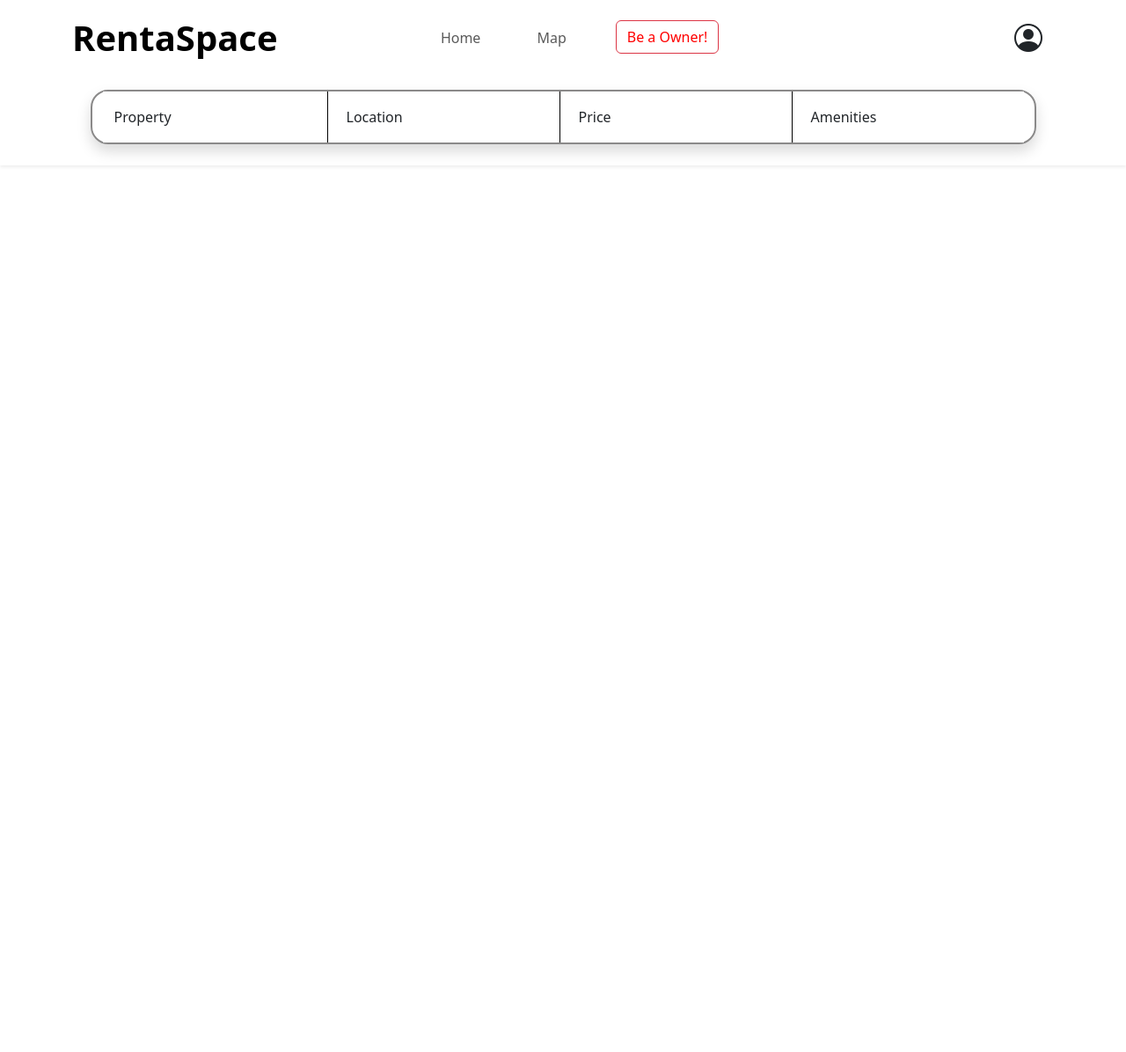
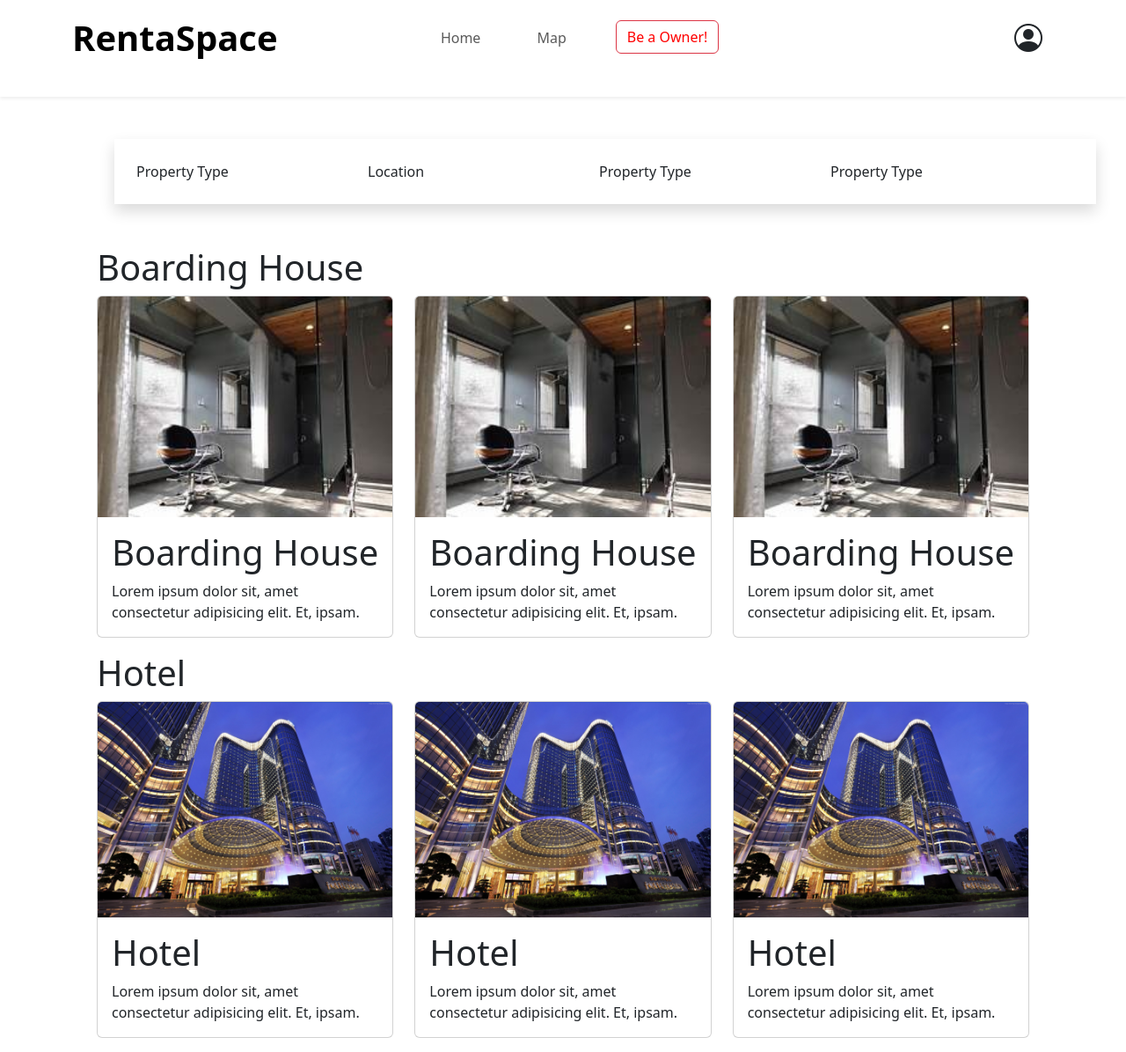
Before and after one commit to JaymarBalansag/RentalSpace, a Vue app: page /properties in a window 1280 px wide. Shown: the whole page at 88% size. Before the commit the page ends 800 px from the top, so only its background shows below. Built offline with nearby package versions, Linux system fonts and the light colour scheme.

Commit message:
Property Initial, Map Reset-Unfinished

```diff
--- a/src/App.vue
+++ b/src/App.vue
@@ -4,10 +4,8 @@ import Header from './components/Header.vue';
 </script>
 
 <!-- Notes:
-
 RouterLink to
 RouterView
-
 -->
 
 <template>
--- a/src/assets/component-style/header.css
+++ b/src/assets/component-style/header.css
@@ -11,24 +11,3 @@
 }
 
 /* Style for Search and filters */
-
-.dropdowns:hover {
-    background-color: aliceblue;
-}
-.filter-bar {
-    width: fit-content;
-    border: 2px solid rgb(138, 137, 137);
-    border-radius: 20px;
-    /* box-shadow: 1px 1px 10px 1px black; */
-}
-.filter-input {
-    border-right: 1px black solid !important;
-    border-radius: 0 0 0 0 !important;
-}
-.filter-bar .form-floating:last-child .filter-input {
-    border-right: 0px black solid !important;
-}
-.filter-input:focus {
-    box-shadow: none !important;
-    outline: none !important;
-}
--- a/src/assets/component-style/map.css
+++ b/src/assets/component-style/mapStyle.css
@@ -1,3 +1,3 @@
 .map-container {
-    height: 50vw;
+    height: 65vh;
 }
--- a/src/components/Header.vue
+++ b/src/components/Header.vue
@@ -13,7 +13,7 @@
                             <RouterLink class="nav-link" to="/">Home</RouterLink>
                         </li>
                         <li class="nav-item">
-                            <RouterLink class="nav-link" to="/Map">Map</RouterLink>
+                            <RouterLink class="nav-link" to="/map">Map</RouterLink>
                         </li>
                         <li class="nav-item">
                             <RouterLink class="btn btn-outline-danger owner" to="#">Be a Owner!</RouterLink>
@@ -26,28 +26,6 @@
                 </div>
             </div>
         </nav>
-
-
-        <div class="container mt-3 justify-content-center filter-bar shadow">
-            <div class="d-flex justify-content-center gap-2 flex-wrap  ">
-                <div class="form-floating filter-group ">
-                    <input type="text" id="property" class="form-control border-0 filter-input" placeholder="Property">
-                    <label for="property">Property</label>
-                </div>
-                <div class="form-floating filter-group">
-                    <input type="text" id="property" class="form-control border-0 filter-input" placeholder="Location">
-                    <label for="property">Location</label>
-                </div>
-                <div class="form-floating filter-group">
-                    <input type="text" id="property" class="form-control border-0 filter-input" placeholder="Price">
-                    <label for="property">Price</label>
-                </div>
-                <div class="form-floating filter-group">
-                    <input type="text" id="property" class="form-control border-0 filter-input" placeholder="Amenities">
-                    <label for="property">Amenities</label>
-                </div>
-            </div>
-        </div>
     </div>
 
 </template>
@@ -57,7 +35,7 @@ import { RouterLink } from 'vue-router';
 
 
     export default {
-        name : "Header"
+        name : "Header",
     }
 
 </script>
--- /dev/null
+++ b/src/components/PropertyFilter.vue
@@ -0,0 +1,32 @@
+<template>
+
+    <div class="container d-flex justify-content-start m-5 shadow gap-2 py-2">
+        <div class="form-floating">
+            <input type="text" id="properties" placeholder="PropertyType" class="form-control border-0">
+            <label for="properties" class="form-label">Property Type</label>
+        </div>
+        <div class="form-floating">
+            <input type="text" id="location" placeholder="Location" class="form-control border-0">
+            <label for="location" class="form-label">Location</label>
+        </div>
+        <div class="form-floating">
+            <input type="text" id="properties" placeholder="PropertyType" class="form-control border-0">
+            <label for="properties" class="form-label">Property Type</label>
+        </div>
+        <div class="form-floating">
+            <input type="text" id="properties" placeholder="PropertyType" class="form-control border-0">
+            <label for="properties" class="form-label">Property Type</label>
+        </div>
+    </div>
+
+</template>
+
+<script>
+
+export default {
+    name: 'PropertyFilter',
+
+
+}
+
+</script>
--- a/src/router/index.js
+++ b/src/router/index.js
@@ -1,19 +1,24 @@
 import { createRouter, createWebHistory } from 'vue-router'
 import App from '@/App.vue'
 import Map from '@/views/map.vue'
+import properties from '@/views/properties.vue'
 
 const router = createRouter({
   history: createWebHistory(import.meta.env.BASE_URL),
   routes: [
     {
       path: '/',
-      name: 'home',
-      component: App,
+      redirect: "/properties"
     },
     {
-      path: '/Map',
+      path: '/map',
       name: 'map',
       component: Map
+    },
+    {
+      path: '/properties',
+      name: 'properties',
+      component: properties
     }
   ],
 })
--- a/src/views/map.vue
+++ b/src/views/map.vue
@@ -1,6 +1,6 @@
 <template>
   <div class="container mt-5 mb-5 map-container">
-    <div id="map" style="height: "></div>
+    <div id="map" style="height: 100%"></div>
   </div>
 </template>
 
@@ -46,3 +46,5 @@ export default {
   },
 };
 </script>
+
+<style src="../assets/component-style/mapStyle.css"></style>
--- a/src/views/properties.vue
+++ b/src/views/properties.vue
@@ -0,0 +1,81 @@
+<template>
+    <div class="container properties-parent">
+        <PropertyFilter></PropertyFilter>
+        <!-- Boarding House -->
+        <div class="row mx-3 my-3">
+            <h1 class="h1">Boarding House</h1>
+            <div class="col">
+                <div class="card">
+                    <img src="../assets/rental.jpg" alt="" class="card-img-top">
+                    <div class="card-body">
+                        <h1 class="card-title">Boarding House</h1>
+                        <div class="card-text">Lorem ipsum dolor sit, amet consectetur adipisicing elit. Et, ipsam.</div>
+                    </div>
+                </div>
+            </div>
+            <div class="col">
+                <div class="card">
+                    <img src="../assets/rental.jpg" alt="" class="card-img-top">
+                    <div class="card-body">
+                        <h1 class="card-title">Boarding House</h1>
+                        <div class="card-text">Lorem ipsum dolor sit, amet consectetur adipisicing elit. Et, ipsam.</div>
+                    </div>
+                </div>
+            </div>
+            <div class="col">
+                <div class="card">
+                    <img src="../assets/rental.jpg" alt="" class="card-img-top">
+                    <div class="card-body">
+                        <h1 class="card-title">Boarding House</h1>
+                        <div class="card-text">Lorem ipsum dolor sit, amet consectetur adipisicing elit. Et, ipsam.</div>
+                    </div>
+                </div>
+            </div>
+        </div>
+        <!-- Hotels -->
+        <div class="row mx-3 my-3">
+            <h1 class="h1">Hotel</h1>
+            <div class="col">
+                <div class="card">
+                    <img src="../assets/hotel.jpg" alt="" class="card-img-top">
+                    <div class="card-body">
+                        <h1 class="card-title">Hotel</h1>
+                        <div class="card-text">Lorem ipsum dolor sit, amet consectetur adipisicing elit. Et, ipsam.</div>
+                    </div>
+                </div>
+            </div>
+            <div class="col">
+                <div class="card">
+                    <img src="../assets/hotel.jpg" alt="" class="card-img-top">
+                    <div class="card-body">
+                        <h1 class="card-title">Hotel</h1>
+                        <div class="card-text">Lorem ipsum dolor sit, amet consectetur adipisicing elit. Et, ipsam.</div>
+                    </div>
+                </div>
+            </div>
+            <div class="col">
+                <div class="card">
+                    <img src="../assets/hotel.jpg" alt="" class="card-img-top">
+                    <div class="card-body">
+                        <h1 class="card-title">Hotel</h1>
+                        <div class="card-text">Lorem ipsum dolor sit, amet consectetur adipisicing elit. Et, ipsam.</div>
+                    </div>
+                </div>
+            </div>
+        </div>
+    </div>
+</template>
+
+<style src="../assets/component-style/propertiesStyle.css"></style>
+
+<script>
+import PropertyFilter from '@/components/PropertyFilter.vue';
+export default {
+    name: 'properties',
+    components: {
+        PropertyFilter,
+    }
+
+}
+
+</script>
```
Also changed, not shown: src/components/MapFilter.vue (added, +15 -0 lines), src/assets/component-style/propertiesStyle.css (added), src/assets/hotel.jpg (added), src/assets/rental.jpg (added).
